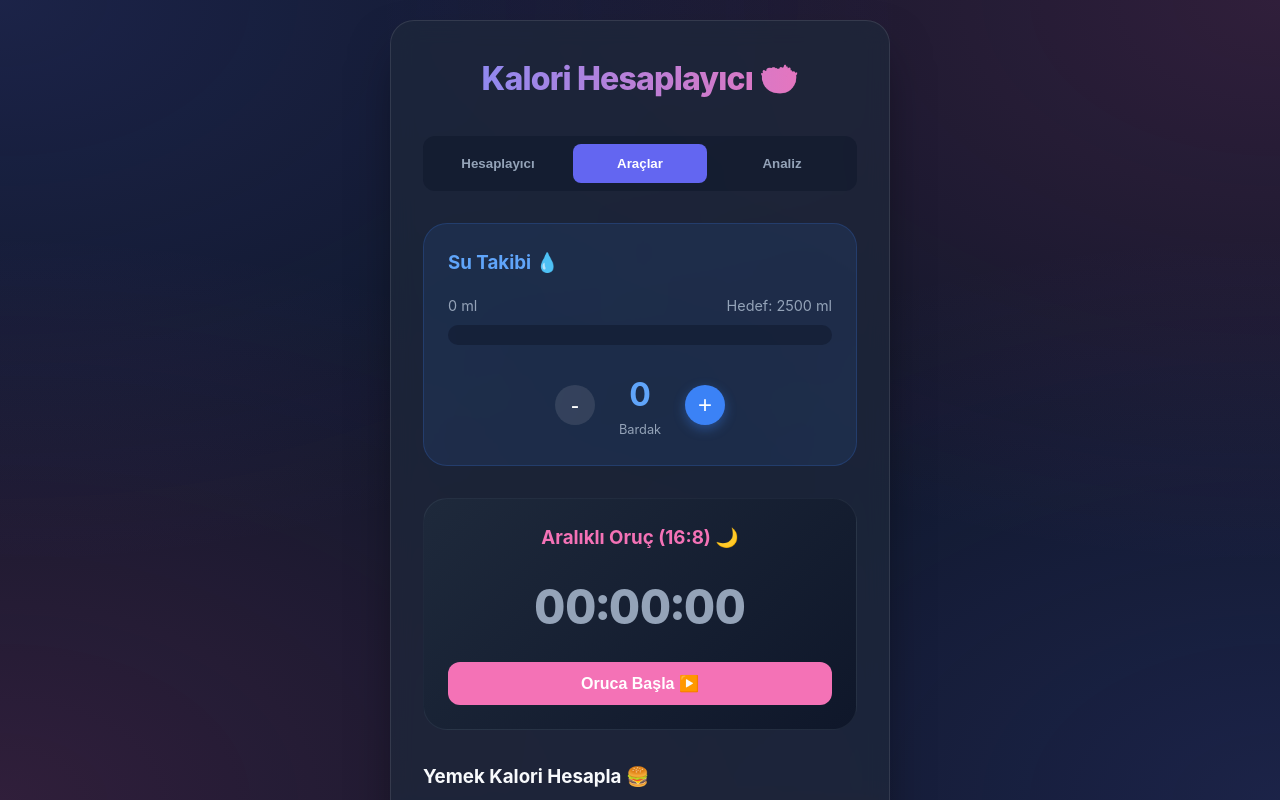
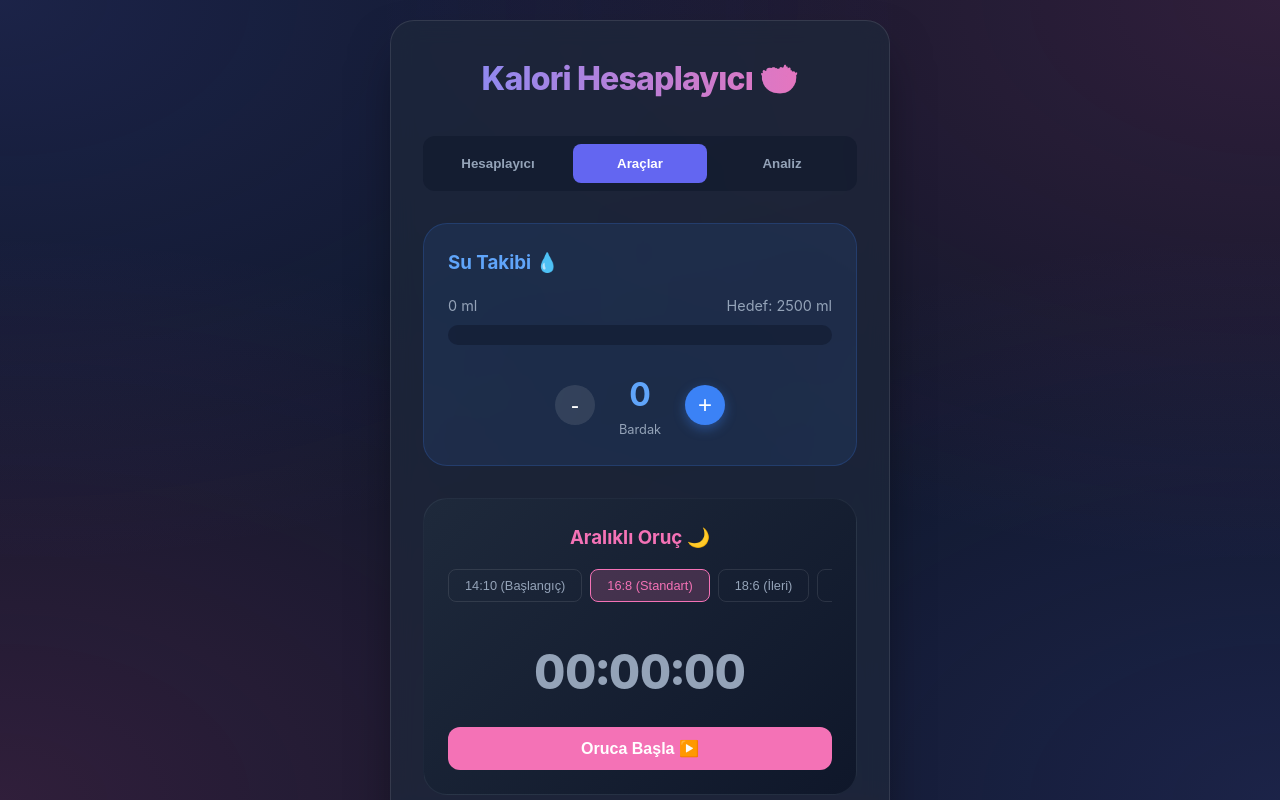
Before and after one commit to cybercrkz/kalori, a React (Vite) app: page / in a window 1280 px wide. Both pictures are taken after a click on the button "Araçlar". Shown: the top 800 px of the page. Built offline with nearby package versions, Linux system fonts and the light colour scheme.

Commit message:
Update: Aralıklı Oruç modları eklendi (14:10, 16:8, 18:6, 20:4, 24h)

```diff
--- a/src/components/FastingTimer.jsx
+++ b/src/components/FastingTimer.jsx
@@ -4,12 +4,27 @@ const FastingTimer = () => {
     const [isFasting, setIsFasting] = useState(false);
     const [startTime, setStartTime] = useState(null);
     const [elapsed, setElapsed] = useState(0);
+    const [selectedMode, setSelectedMode] = useState(16); // Varsayılan 16 saat
 
-    // 16 Saatlik hedef (saniye cinsinden)
-    const goalSeconds = 16 * 60 * 60;
+    const modes = [
+        { hours: 14, label: '14:10 (Başlangıç)' },
+        { hours: 16, label: '16:8 (Standart)' },
+        { hours: 18, label: '18:6 (İleri)' },
+        { hours: 20, label: '20:4 (Savaşçı)' },
+        { hours: 24, label: '24 Saat (Tam Gün)' },
+    ];
+
+    // Seçilen moda göre hedef saniye
+    const goalSeconds = selectedMode * 60 * 60;
 
     useEffect(() => {
         const savedStart = localStorage.getItem('fastingStart');
+        const savedMode = localStorage.getItem('fastingMode');
+
+        if (savedMode) {
+            setSelectedMode(parseInt(savedMode));
+        }
+
         if (savedStart) {
             setStartTime(parseInt(savedStart));
             setIsFasting(true);
@@ -29,16 +44,27 @@ const FastingTimer = () => {
 
     const toggleFasting = () => {
         if (isFasting) {
-            setIsFasting(false);
-            setStartTime(null);
-            setElapsed(0);
-            localStorage.removeItem('fastingStart');
+            if (window.confirm('Orucu sonlandırmak istediğine emin misin?')) {
+                setIsFasting(false);
+                setStartTime(null);
+                setElapsed(0);
+                localStorage.removeItem('fastingStart');
+            }
         } else {
             const now = Date.now();
             setStartTime(now);
             setIsFasting(true);
             localStorage.setItem('fastingStart', now.toString());
+            localStorage.setItem('fastingMode', selectedMode.toString());
         }
+    };
+
+    const handleModeChange = (hours) => {
+        if (isFasting) {
+            alert('Oruç devam ederken mod değiştiremezsin. Önce orucu bitir.');
+            return;
+        }
+        setSelectedMode(hours);
     };
 
     const formatTime = (seconds) => {
@@ -59,7 +85,37 @@ const FastingTimer = () => {
             textAlign: 'center',
             border: '1px solid var(--border-color)'
         }}>
-            <h3 style={{ color: '#f472b6', marginBottom: '1rem' }}>Aralıklı Oruç (16:8) 🌙</h3>
+            <h3 style={{ color: '#f472b6', marginBottom: '1rem' }}>Aralıklı Oruç 🌙</h3>
+
+            {/* Mod Seçimi */}
+            <div style={{
+                display: 'flex',
+                gap: '0.5rem',
+                overflowX: 'auto',
+                paddingBottom: '1rem',
+                marginBottom: '1rem',
+                justifyContent: 'flex-start' // Mobilde kaydırma için
+            }}>
+                {modes.map(mode => (
+                    <button
+                        key={mode.hours}
+                        onClick={() => handleModeChange(mode.hours)}
+                        style={{
+                            padding: '0.5rem 1rem',
+                            borderRadius: '8px',
+                            border: selectedMode === mode.hours ? '1px solid #f472b6' : '1px solid rgba(255,255,255,0.1)',
+                            background: selectedMode === mode.hours ? 'rgba(244, 114, 182, 0.2)' : 'transparent',
+                            color: selectedMode === mode.hours ? '#f472b6' : 'var(--text-muted)',
+                            cursor: isFasting ? 'not-allowed' : 'pointer',
+                            fontSize: '0.8rem',
+                            whiteSpace: 'nowrap',
+                            opacity: isFasting && selectedMode !== mode.hours ? 0.5 : 1
+                        }}
+                    >
+                        {mode.label}
+                    </button>
+                ))}
+            </div>
 
             <div style={{
                 fontSize: '3rem',
@@ -75,7 +131,7 @@ const FastingTimer = () => {
                 <div style={{ marginBottom: '1.5rem' }}>
                     <div style={{ display: 'flex', justifyContent: 'space-between', fontSize: '0.8rem', color: 'var(--text-muted)', marginBottom: '0.5rem' }}>
                         <span>Geçen Süre</span>
-                        <span>Hedef: 16 Saat</span>
+                        <span>Hedef: {selectedMode} Saat</span>
                     </div>
                     <div style={{ height: '8px', background: 'rgba(255,255,255,0.1)', borderRadius: '4px', overflow: 'hidden' }}>
                         <div style={{ height: '100%', width: `${progress}%`, background: '#f472b6', transition: 'width 1s linear' }} />
```
